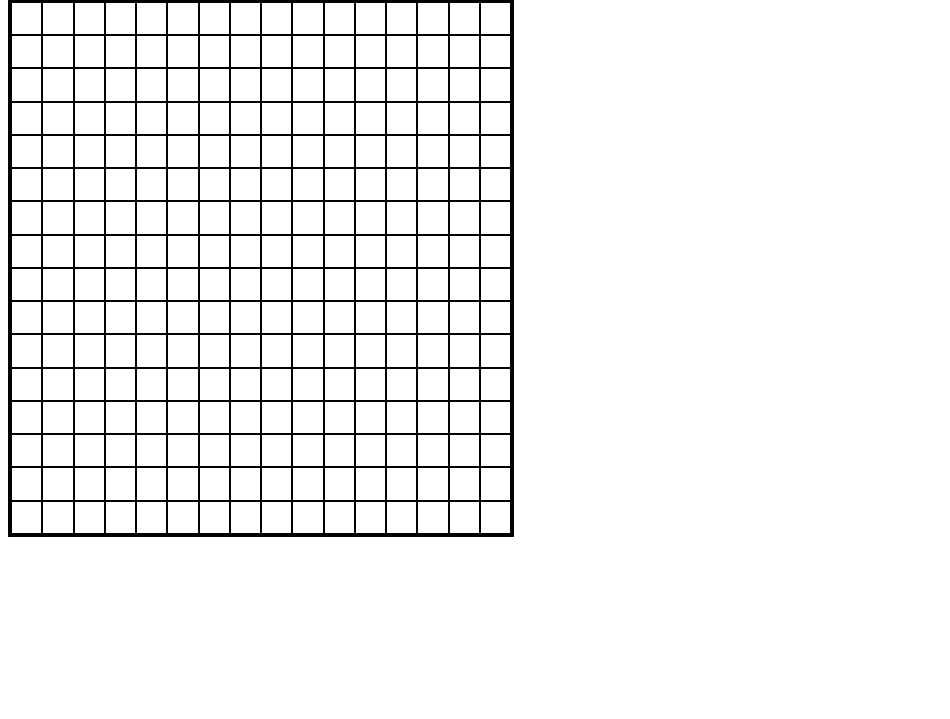
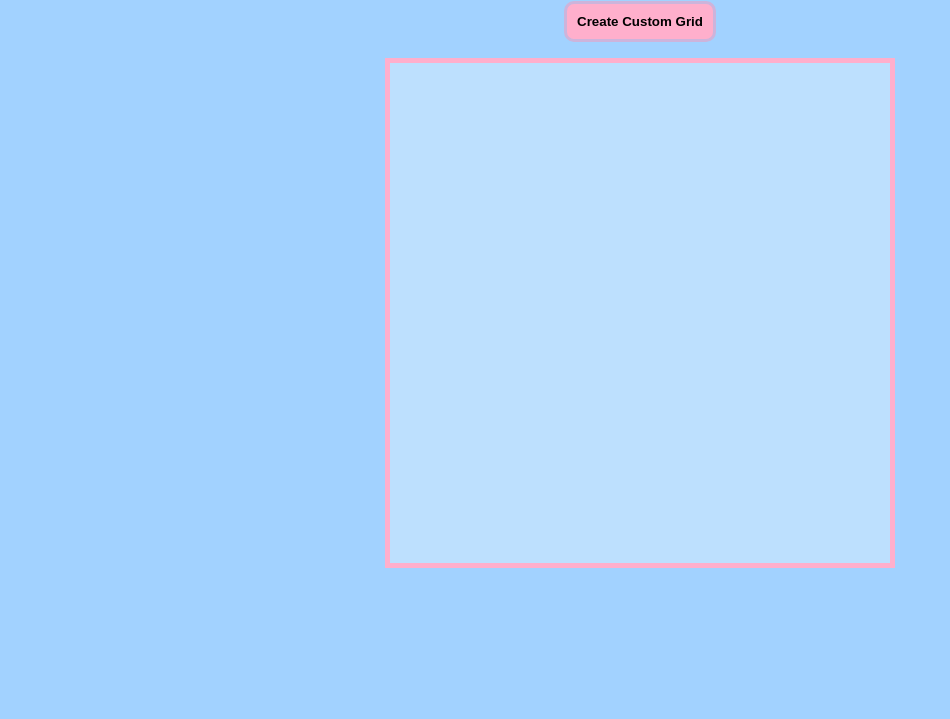
Before and after one commit to CRSpeight/Odin-Etch-A-Sketch, a plain HTML site: page index.html in a window 1280 px wide. Shown: the part 81-800 px from the top of the page, without its empty margins (0-950 px from the left). Drawn offline with Linux system fonts and the light colour scheme.

Commit message:
Implemented custom grid sizes. Basic css. Initial requirements complete

```diff
--- a/index.html
+++ b/index.html
@@ -10,6 +10,7 @@
   </head>
   <body>
     <h1>Odin Etch-a-Sketch</h1>
+    <button id="createCustomGrid">Create Custom Grid</button>
     <div id="gridContainer"></div>
   </body>
 </html>
--- a/script.js
+++ b/script.js
@@ -1,8 +1,21 @@
 const gridXY = 16;
 
 const gridContainer = document.querySelector("#gridContainer");
+const createCustomGrid = document.querySelector("#createCustomGrid");
+
+createCustomGrid.addEventListener("click", gridUserInput);
 
 drawGrid(gridXY);
+
+function gridUserInput() {
+  let gridSize = prompt("Please pick a grid size between 1 and 100");
+  while (isNaN(gridSize) || gridSize > 100 || gridSize < 1) {
+    gridSize = prompt(
+      "Invalid grid size, please pick a grid size between 1 and 100"
+    );
+  }
+  drawGrid(gridSize);
+}
 
 function drawGrid(axisSize) {
   gridContainer.innerHTML = "";
--- a/style.css
+++ b/style.css
@@ -1,19 +1,39 @@
 body {
   height: 100%;
+  display: flex;
+  flex-direction: column;
+  gap: 1rem;
+  align-items: center;
+  background-color: #a2d2ff;
+}
+
+h1 {
+  margin-bottom: 0;
 }
 
 .gridNode {
   height: 0;
   padding-bottom: 100%;
-  border: 1px solid black;
+  /* border: 1px solid black; */
 }
 
 .selected {
   background-color: black;
 }
 
+button {
+  padding: 10px;
+  border-radius: 10px;
+  background-color: #ffafcc;
+  color: black;
+  font-weight: bold;
+  border: 3px solid #cdb4db;
+}
+
 #gridContainer {
   display: grid;
   width: 500px;
-  border: 3px solid black;
+  max-width: 100%;
+  border: 5px solid #ffafcc;
+  background-color: #bde0fe;
 }
```
